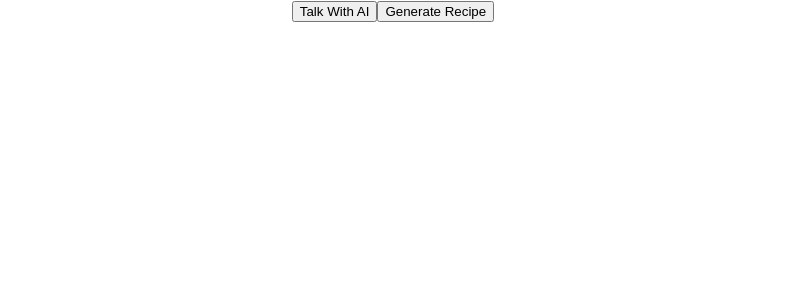
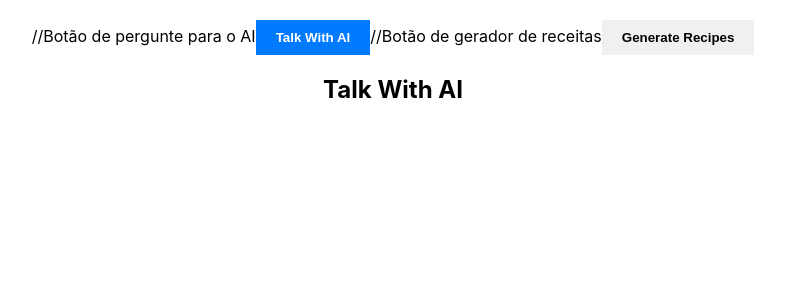
Before and after one commit to victorMarchiDev/spring-ai, a React (Create React App) app in the folder front-end/client/: page / in a window 1280 px wide. Shown: the top 300 px of the page, without its empty margins (247-1032 px from the left). Built offline with nearby package versions, Linux system fonts and the light colour scheme.

Commit message:
Adicionando CSS na página

```diff
--- a/front-end/client/src/App.css
+++ b/front-end/client/src/App.css
@@ -1,38 +1,79 @@
 .App {
   text-align: center;
+  max-width: 800px;
+  margin: 0 auto;
+  padding: 20px;
 }
 
-.App-logo {
-  height: 40vmin;
-  pointer-events: none;
+.tabs {
+  display: flex;
+  justify-content: space-around;
+  margin-bottom: 20px;
 }
 
-@media (prefers-reduced-motion: no-preference) {
-  .App-logo {
-    animation: App-logo-spin infinite 20s linear;
-  }
+button {
+  padding: 10px 20px;
+  cursor: pointer;
+  border: none;
+  background-color: #f0f0f0;
+  font-weight: bold;
 }
 
-.App-header {
-  background-color: #282c34;
-  min-height: 100vh;
-  display: flex;
-  flex-direction: column;
-  align-items: center;
-  justify-content: center;
-  font-size: calc(10px + 2vmin);
-  color: white;
+button.active {
+  background-color: #007bff;
+  color: #fff;
 }
 
-.App-link {
-  color: #61dafb;
+input {
+  padding: 10px;
+  width: calc(100% - 22px);
+  margin-bottom: 10px;
+  box-sizing: border-box;
 }
 
-@keyframes App-logo-spin {
-  from {
-    transform: rotate(0deg);
-  }
-  to {
-    transform: rotate(360deg);
-  }
+.tab-content {
+  margin-top: 20px;
 }
+
+.image-grid {
+  display: grid;
+  grid-template-columns: repeat(4, 1fr);
+  gap: 10px;
+  margin-top: 20px;
+}
+
+img {
+  width: 100%;
+  height: auto;
+  border: 2px solid #ccc;
+  border-radius: 5px;
+}
+
+.empty-image-slot {
+  width: 100%;
+  height: 0;
+  padding-bottom: 75%; /* Maintain aspect ratio for empty slots */
+  border: 2px dashed #ccc;
+  border-radius: 5px;
+  background-color: #f9f9f9;
+}
+
+.output {
+  margin-top: 20px;
+  text-align: left;
+  background-color: #f4f4f4;
+  padding: 10px;
+  border-radius: 5px;
+}
+
+.recipe-text {
+  max-width: 100%; /* Adjust based on your specific layout needs */
+  padding: 10px;
+  box-sizing: border-box; /* Ensures padding is included in width calculation */
+  word-wrap: break-word;
+  overflow-y: auto; /* Allows scrolling for excessive text */
+  font-size: calc(12px + 0.5vw); /* Responsive font size */
+  line-height: 1.6; /* Improves readability */
+  border: 1px solid #ccc; /* Optional: adds a border around the text container */
+  margin-bottom: 20px; /* Spacing below the text container */
+}
--- a/front-end/client/src/App.js
+++ b/front-end/client/src/App.js
@@ -6,14 +6,33 @@ function App() {
   const [activeTab, setActiveTab] = useState('ask-ai');
 
   const handleTabChange = (tab) => {
-    alert(tab);
+    //alert(tab);
     setActiveTab(tab);
   }
 
   return (
     <div className="App">
-      <button onClick={() => handleTabChange('ask-ai')}>Talk With AI</button>
-      <button onClick={() => handleTabChange('recipe-generator')}>Generate Recipe</button>
+
+      //Botão de pergunte para o AI
+      <button
+        className={activeTab === 'ask-ai' ? 'active' : ''}
+        onClick={() => handleTabChange('ask-ai')}>
+        Talk With AI
+      </button>
+
+      //Botão de gerador de receitas
+      <button
+       className={activeTab === 'recipe-generator' ? 'active' : ''}
+       onClick={() => handleTabChange('recipe-generator')}>
+        Generate Recipes
+      </button>
+
+      <div>
+        {activeTab === 'ask-ai' && <h2>Talk With AI</h2>}
+        {activeTab === 'recipe-generator' && <h2>Generate Recipes</h2>}
+      </div>
+
+
     </div>
   );
 }
```
